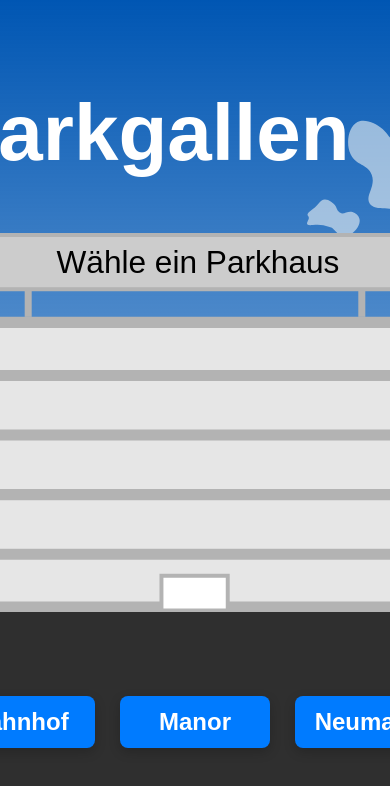
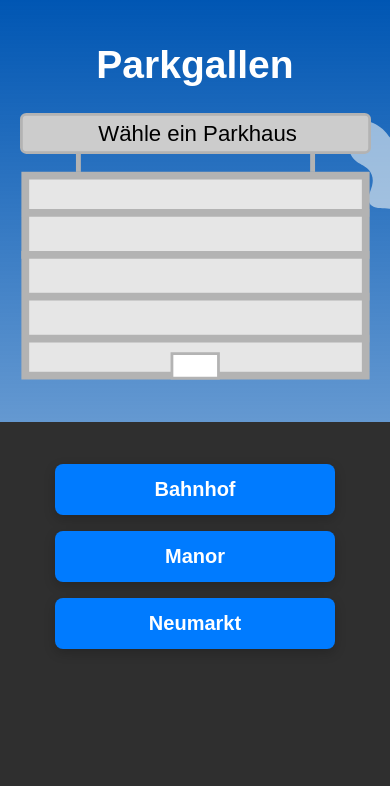
Before and after one commit to janikciril/Semesterarbeit-IM2, a plain HTML site: page index.html in a window 390 px wide. Shown: the top 786 px of the page. Drawn offline with Linux system fonts and the light colour scheme.

Commit message:
add responsive design for mobile

```diff
--- a/style.css
+++ b/style.css
@@ -126,3 +126,33 @@ body {
     left: -400px;
   }
 }
+
+
+@media (max-width: 768px) {
+  .header-title {
+    font-size: 10vw; /* Skalierung mit Viewport-Breite */
+  }
+
+  #svg-container {
+    width: 90vw;
+    max-width: 100%;
+    margin: 0 auto;
+  }
+
+  .buttons {
+    flex-direction: column;
+    align-items: center;
+    gap: 16px; /* etwas Abstand zwischen Buttons */
+  }
+
+  .button {
+    width: 80%;
+    font-size: 20px;
+    padding: 14px;
+  }
+
+  .centered-box {
+    margin-top: 2vh;
+    padding: 0 10px;
+  }
+}
```
